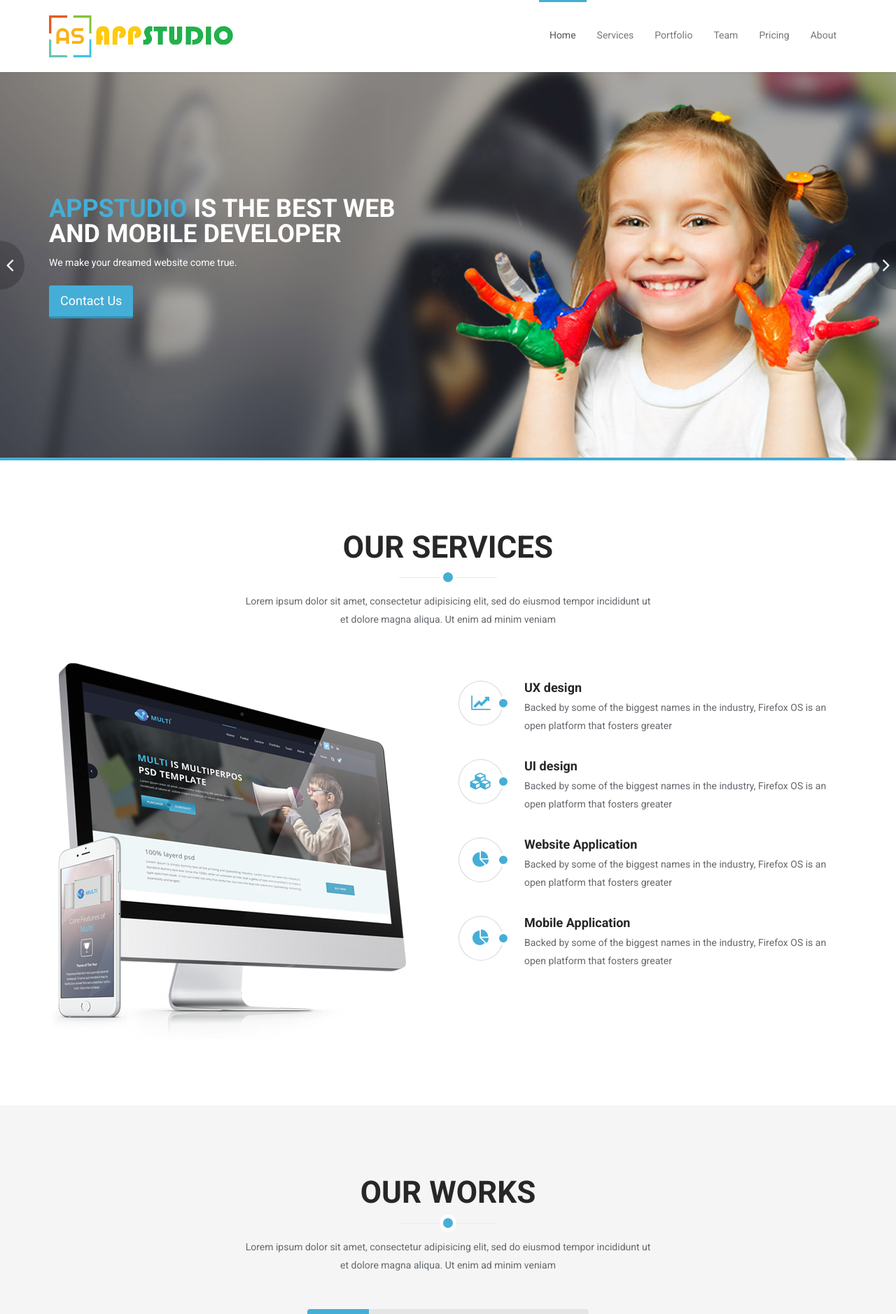
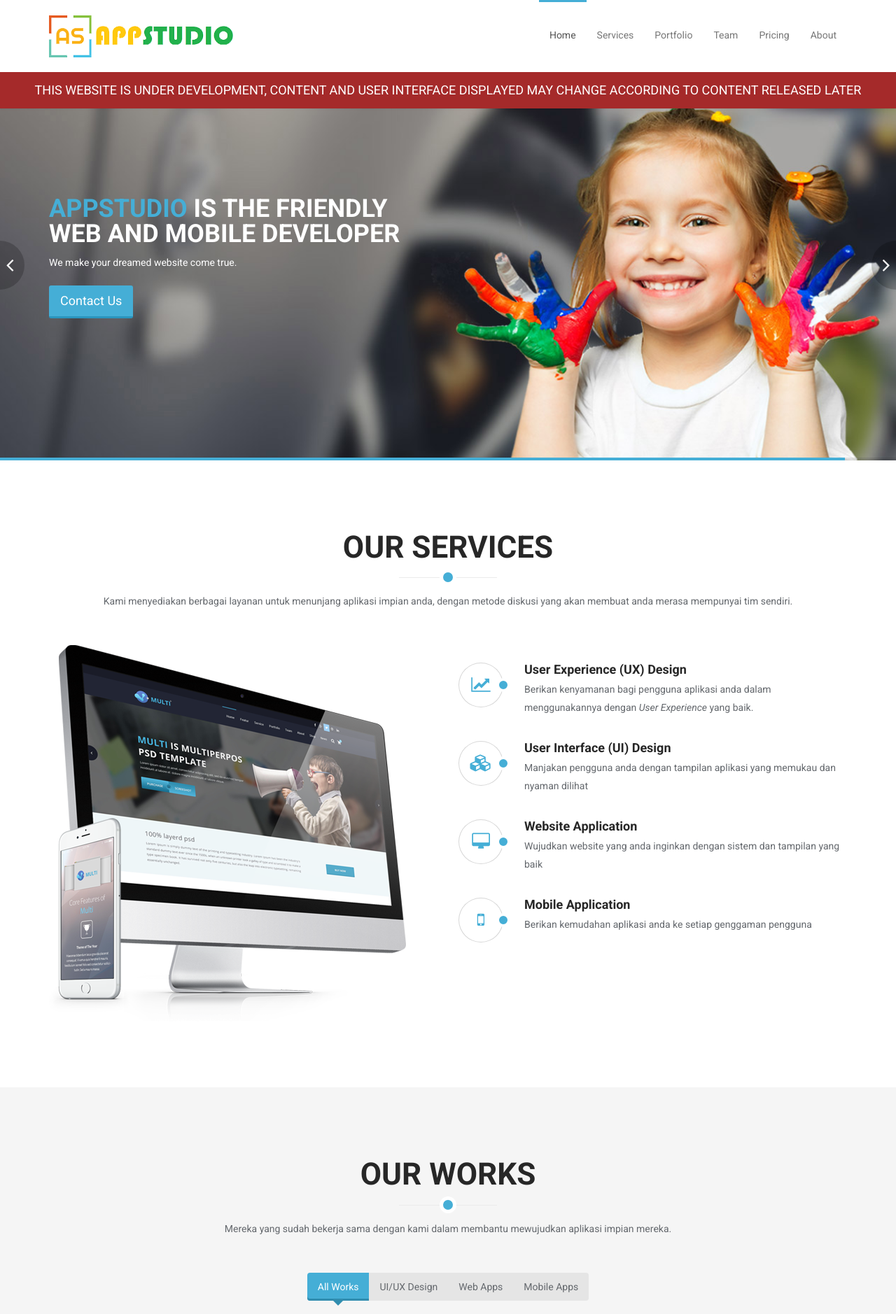
Before and after one commit to tisnadinata/appstudio, a PHP site: page / in a window 1280 px wide. Shown: the top 1878 px of the page at 70% size. Run offline with PHP 8.4, Linux system fonts and the light colour scheme; some libraries are stand-ins or nearby versions.

Commit message:
edit index

```diff
--- a/index.php
+++ b/index.php
@@ -1,6 +1,5 @@
 <!DOCTYPE html>
 <html lang="en">
-
 
 <!-- Mirrored from demo.themeum.com/html/multi/ by HTTrack Website Copier/3.x [XR&CO'2014], Sun, 01 Oct 2017 04:31:42 GMT -->
 <head>
@@ -29,9 +28,7 @@
     <link rel="apple-touch-icon-precomposed" href="images/ico/apple-touch-icon-57-precomposed.png">
 </head>
 <!--/head-->
-
 <body id="home" class="homepage">
-
     <header id="header">
         <nav id="main-menu" class="navbar navbar-default navbar-fixed-top" role="banner">
             <div class="container">
@@ -56,6 +53,9 @@
                     </ul>
                 </div>
             </div>
+<div style="width:100%;padding: 1%;font-size: large;text-transform: uppercase;text-align: center;background-color: brown;color: white;">
+this website is under development, content and user interface displayed may change according to content released later
+</div>
             <!--/.container-->
         </nav>
         <!--/nav-->
@@ -70,7 +70,7 @@
                         <div class="row">
                             <div class="col-sm-6">
                                 <div class="carousel-content">
-                                    <h2><span>Appstudio</span> is the best web and mobile developer</h2>
+                                    <h2><span>Appstudio</span> is the friendly web and mobile developer</h2>
                                     <p>We make your dreamed website come true. </p>
                                     <a class="btn btn-primary btn-lg" href="#">Contact Us</a>
                                 </div>
@@ -105,7 +105,7 @@
         <div class="container">
             <div class="section-header">
                 <h2 class="section-title text-center wow fadeInDown">Our Services</h2>
-                <p class="text-center wow fadeInDown">Lorem ipsum dolor sit amet, consectetur adipisicing elit, sed do eiusmod tempor incididunt ut <br> et dolore magna aliqua. Ut enim ad minim veniam</p>
+                <p class="text-center wow fadeInDown">Kami menyediakan berbagai layanan untuk menunjang aplikasi impian anda, dengan metode diskusi yang akan membuat anda merasa mempunyai tim sendiri.</p>
             </div>
             <div class="row">
                 <div class="col-sm-6 wow fadeInLeft">
@@ -117,8 +117,8 @@
                             <i class="fa fa-line-chart"></i>
                         </div>
                         <div class="media-body">
-                            <h4 class="media-heading">UX design</h4>
-                            <p>Backed by some of the biggest names in the industry, Firefox OS is an open platform that fosters greater</p>
+                            <h4 class="media-heading">User Experience (UX) Design</h4>
+                            <p>Berikan kenyamanan bagi pengguna aplikasi anda dalam menggunakannya dengan <i>User Experience</i> yang baik.</p>
                         </div>
                     </div>
 
@@ -127,28 +127,28 @@
                             <i class="fa fa-cubes"></i>
                         </div>
                         <div class="media-body">
-                            <h4 class="media-heading">UI design</h4>
-                            <p>Backed by some of the biggest names in the industry, Firefox OS is an open platform that fosters greater</p>
+                            <h4 class="media-heading">User Interface (UI) Design</h4>
+                            <p>Manjakan pengguna anda dengan tampilan aplikasi yang memukau dan nyaman dilihat</p>
                         </div>
                     </div>
 
                     <div class="media service-box wow fadeInRight">
                         <div class="pull-left">
-                            <i class="fa fa-pie-chart"></i>
+                            <i class="fa fa-desktop"></i>
                         </div>
                         <div class="media-body">
                             <h4 class="media-heading">Website Application</h4>
-                            <p>Backed by some of the biggest names in the industry, Firefox OS is an open platform that fosters greater</p>
+                            <p>Wujudkan website yang anda inginkan dengan sistem dan tampilan yang baik</p>
                         </div>
                     </div>
 
                     <div class="media service-box wow fadeInRight">
                         <div class="pull-left">
-                            <i class="fa fa-pie-chart"></i>
+                            <i class="fa fa-mobile"></i>
                         </div>
                         <div class="media-body">
                             <h4 class="media-heading">Mobile Application</h4>
-                            <p>Backed by some of the biggest names in the industry, Firefox OS is an open platform that fosters greater</p>
+                            <p>Berikan kemudahan aplikasi anda ke setiap genggaman pengguna</p>
                         </div>
                     </div>
                 </div>
@@ -161,7 +161,7 @@
         <div class="container">
             <div class="section-header">
                 <h2 class="section-title text-center wow fadeInDown">Our Works</h2>
-                <p class="text-center wow fadeInDown">Lorem ipsum dolor sit amet, consectetur adipisicing elit, sed do eiusmod tempor incididunt ut <br> et dolore magna aliqua. Ut enim ad minim veniam</p>
+                <p class="text-center wow fadeInDown">Mereka yang sudah bekerja sama dengan kami dalam membantu mewujudkan aplikasi impian mereka.</p>
             </div>
 
             <div class="text-center">
@@ -247,29 +247,6 @@
                 </div>
                 <!--/.portfolio-item-->
 
-                <div class="portfolio-item design mobile">
-                    <div class="portfolio-item-inner">
-                        <img class="img-responsive" src="images/portfolio/07.jpg" alt="">
-                        <div class="portfolio-info">
-                            <h3>Portfolio Item 7</h3>
-                            Lorem Ipsum Dolor Sit
-                            <a class="preview" href="images/portfolio/full.jpg" rel="prettyPhoto"><i class="fa fa-eye"></i></a>
-                        </div>
-                    </div>
-                </div>
-                <!--/.portfolio-item-->
-
-                <div class="portfolio-item website">
-                    <div class="portfolio-item-inner">
-                        <img class="img-responsive" src="images/portfolio/08.jpg" alt="">
-                        <div class="portfolio-info">
-                            <h3>Portfolio Item 8</h3>
-                            Lorem Ipsum Dolor Sit
-                            <a class="preview" href="images/portfolio/full.jpg" rel="prettyPhoto"><i class="fa fa-eye"></i></a>
-                        </div>
-                    </div>
-                </div>
-                <!--/.portfolio-item-->
             </div>
         </div>
         <!--/.container-->
@@ -280,7 +257,7 @@
         <div class="container">
             <div class="section-header">
                 <h2 class="section-title text-center wow fadeInDown">Our Process</h2>
-                <p class="text-center wow fadeInDown">Lorem ipsum dolor sit amet, consectetur adipisicing elit, sed do eiusmod tempor incididunt ut <br> et dolore magna aliqua. Ut enim ad minim veniam</p>
+                <p class="text-center wow fadeInDown">Hindari dan perkecil kesalahan dan efektifkan waktu dengan proses pengerjaan yang baik dan teratur.<br>Dengan 6 langkah pasti mari wujudkan aplikasimu</p>
             </div>
 
             <div class="row text-center">
@@ -347,7 +324,7 @@
         <div class="container">
             <div class="section-header">
                 <h2 class="section-title text-center wow fadeInDown">Meet The Team</h2>
-                <p class="text-center wow fadeInDown">Lorem ipsum dolor sit amet, consectetur adipisicing elit, sed do eiusmod tempor incididunt ut <br> et dolore magna aliqua. Ut enim ad minim veniam</p>
+                <p class="text-center wow fadeInDown">Kenali kami, tim anda yang bekerja dan membantu mewujudkan aplikasi yang anda inginkan</p>
             </div>
 
             <div class="row">
@@ -360,7 +337,7 @@
                             <h3>Muhammad Aditya Tisnadinata</h3>
                             <span>Founder & CEO</span>
                         </div>
-                        <p>Lorem ipsum dolor sit amet, consectetur adipisicing elit, sed do eiusmod tempor incididunt ut</p>
+                        <p></p>
                         <ul class="social-icons">
                             <li><a href="https://www.facebook.com/maditya.thae" target="_blank"><i class="fa fa-facebook"></i></a></li>
                             <li><a href="https://twitter.com/tisnadinata" target="_blank"><i class="fa fa-twitter"></i></a></li>
@@ -407,7 +384,7 @@
                             </div>
                             <div id="collapseOne" class="panel-collapse collapse in" role="tabpanel" aria-labelledby="headingOne">
                                 <div class="panel-body">
-									For now, we provide a choice between React JS and PHP (Native or Framework)
+									For now, we provide a choice between NodeJS, ReactJS,Go and PHP (Native or Framework)
                                 </div>
                             </div>
                         </div>
@@ -421,7 +398,7 @@
                             </div>
                             <div id="collapseTwo" class="panel-collapse collapse" role="tabpanel" aria-labelledby="headingTwo">
                                 <div class="panel-body">
-									For now, we only use java with Android Studio IDE
+									For now, we only use java for Android, Objective-C for iOS and Hybrid App if you want faster
                                 </div>
                             </div>
                         </div>
@@ -501,7 +478,7 @@
                             <li>SHARED SSL CERTIFICATE</li>
                             <li><strong>8/5</strong> SUPPORT</li>
 							<small>*Minimum 6 months contract</small>
-                            <li class="plan-purchase"><a class="btn btn-primary" href="#">ORDER NOW</a></li>
+                            <li class="plan-purchase"><a class="btn btn-primary" href="#about">ORDER NOW</a></li>
                         </ul>
                     </div>
                 </div>
@@ -511,7 +488,7 @@
                             <li class="plan-header">
                                 <div class="price-duration">
                                     <span class="price">
-                                        $70
+                                        $75
                                     </span>
                                     <span class="duration">
                                         per month
@@ -528,7 +505,7 @@
                             <li>SHARED SSL CERTIFICATE</li>
                             <li><strong>16/5</strong> SUPPORT</li>
 							<small>*Minimum 12 months contract</small>
-                            <li class="plan-purchase"><a class="btn btn-primary" href="#">ORDER NOW</a></li>
+                            <li class="plan-purchase"><a class="btn btn-primary" href="#about">ORDER NOW</a></li>
                         </ul>
                     </div>
                 </div>
@@ -555,7 +532,7 @@
                             <li><strong>UNLIMITED</strong> BANDWIDTH</li>
                             <li><strong>24/7</strong> SUPPORT</li>
 							<small>*Contract by discussion</small>
-                            <li class="plan-purchase"><a class="btn btn-default" href="#">ORDER NOW</a></li>
+                            <li class="plan-purchase"><a class="btn btn-default" href="#about">ORDER NOW</a></li>
                         </ul>
                     </div>
                 </div>
@@ -574,15 +551,15 @@
                         <div class="carousel-inner" role="listbox">
                             <div class="item active">
                                 <p><img class="img-circle img-thumbnail" src="images/testimonial/01.jpg" alt=""></p>
-                                <h4>Louise S. Morgan</h4>
-                                <small>Treatment, storage, and disposal (TSD) worker</small>
-                                <p>Lorem ipsum dolor sit amet, consectetur adipisicing elit, sed do eiusmod tempor incididunt ut et dolore magna aliqua. Ut enim ad minim veniam</p>
+                                <h4>Aryanto Hong</h4>
+                                <small>Founder & Owner pinopi.com, Owner yesnumber1.com</small>
+                                <p>coming soon</p>
                             </div>
                             <div class="item">
                                 <p><img class="img-circle img-thumbnail" src="images/testimonial/01.jpg" alt=""></p>
-                                <h4>Louise S. Morgan</h4>
-                                <small>Treatment, storage, and disposal (TSD) worker</small>
-                                <p>Lorem ipsum dolor sit amet, consectetur adipisicing elit, sed do eiusmod tempor incididunt ut et dolore magna aliqua. Ut enim ad minim veniam</p>
+                                <h4>Aryanto Hong</h4>
+                                <small>Founder & Owner pinopi.com, Owner yesnumber1.com</small>
+                                <p>coming soon</p>
                             </div>
                         </div>
 
@@ -609,33 +586,32 @@
 
             <div class="section-header">
                 <h2 class="section-title text-center wow fadeInDown">About Us</h2>
-                <p class="text-center wow fadeInDown">Lorem ipsum dolor sit amet, consectetur adipisicing elit, sed do eiusmod tempor incididunt ut <br> et dolore magna aliqua. Ut enim ad minim veniam</p>
+                <p class="text-center wow fadeInDown">Hubungi kami jika anda tertarik untuk bekerjasama dengan kami, anda juga bisa temukan kami di alamat kami</p>
             </div>
 
             <div class="row">
                 <div class="col-sm-4 wow fadeInLeft">
                     <h3 class="column-title">Our Location</h3>
-			        <div id="google-map" style="height:375px" data-latitude="52.365629" data-longitude="4.871331"></div>
+			        <div id="google-map" style="height:375px" data-latitude="-7.002299" data-longitude="107.626038"></div>
                 </div>
 				<div class="col-md-12 visible-xs">
 				&nbsp
 				</div>
                 <div class="col-sm-4 wow fadeInRight">
                     <h3 class="column-title">About Us</h3>
-                    <p>Lorem Ipsum is simply dummy text of the printing and typesetting industry. Lorem Ipsum has been the industry's standard dummy text ever since the 1500s, when an unknown printer took a galley of type and scrambled it to make a type specimen book.</p>
+                    <p>Kami adalah startup dalam bidang IT Software yang mengedepankan keinginan anda, ayo berdiskusi dan wujudkan aplikasi yang kamu inginkan.</p>
 
                     <div class="row">
                         <div class="col-sm-6">
                             <ul class="nostyle">
-                                <li><i class="fa fa-check-square"></i> Ipsum is simply dummy</li>
-                                <li><i class="fa fa-check-square"></i> When an unknown</li>
+                                <li><i class="fa fa-check-square"></i> Pengerjaan cepat </li>
+                                <li><i class="fa fa-check-square"></i> Harga bersaing </li>
                             </ul>
                         </div>
 
                         <div class="col-sm-6">
                             <ul class="nostyle">
-                                <li><i class="fa fa-check-square"></i> The printing and typesetting</li>
-                                <li><i class="fa fa-check-square"></i> Lorem Ipsum has been</li>
+                                <li><i class="fa fa-check-square"></i> Kualitas terjamin</li>
                             </ul>
                         </div>
                     </div>
@@ -670,7 +646,7 @@
         <div class="container">
             <div class="row">
                 <div class="col-sm-6">
-                    &copy; 2017 Appstudio.id. Designed by <a target="_blank" href="http://shapebootstrap.net/" title="Free Twitter Bootstrap WordPress Themes and HTML templates">ShapeBootstrap</a>. Edited by APPSTUDIO.ID</a>
+                    &copy; 2017 Appstudio.id. Powered by <a target="_blank" href="https://shapebootstrap.net/">ShapeBootstrap</a>.
                 </div>
                 <div class="col-sm-6">
                     <ul class="social-icons">
@@ -689,7 +665,7 @@
 
     <script src="js/jquery.js"></script>
     <script src="js/bootstrap.min.js"></script>
-    <script src="http://maps.google.com/maps/api/js?sensor=true"></script>
+    <script src="https://maps.google.com/maps/api/js?sensor=true&key=AIzaSyBw4UXt34osBTaVCkxURHMbwxZU2eRXjHA&callback=initMap"></script>
     <script src="js/owl.carousel.min.js"></script>
     <script src="js/mousescroll.js"></script>
     <script src="js/smoothscroll.js"></script>
```
